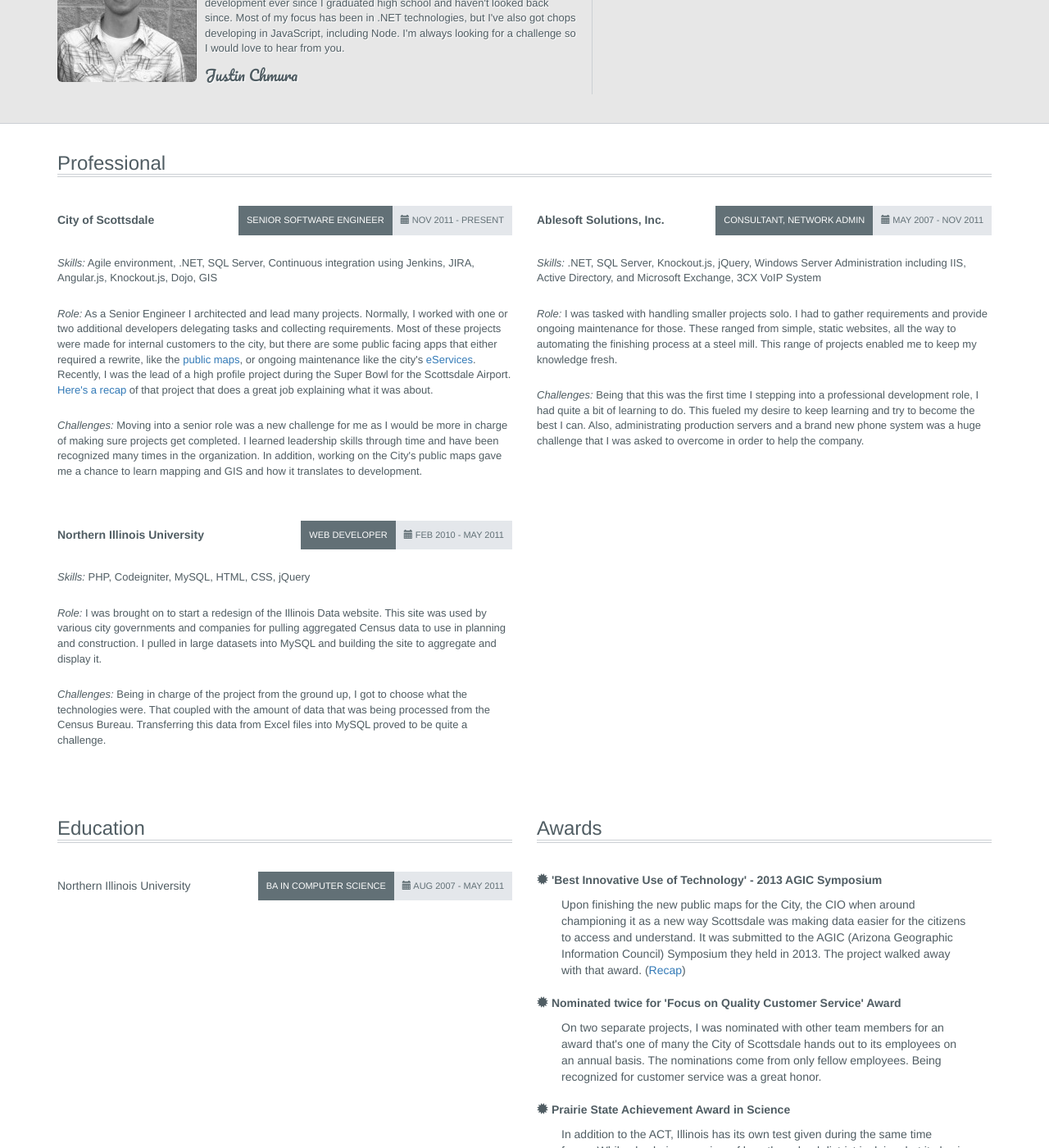
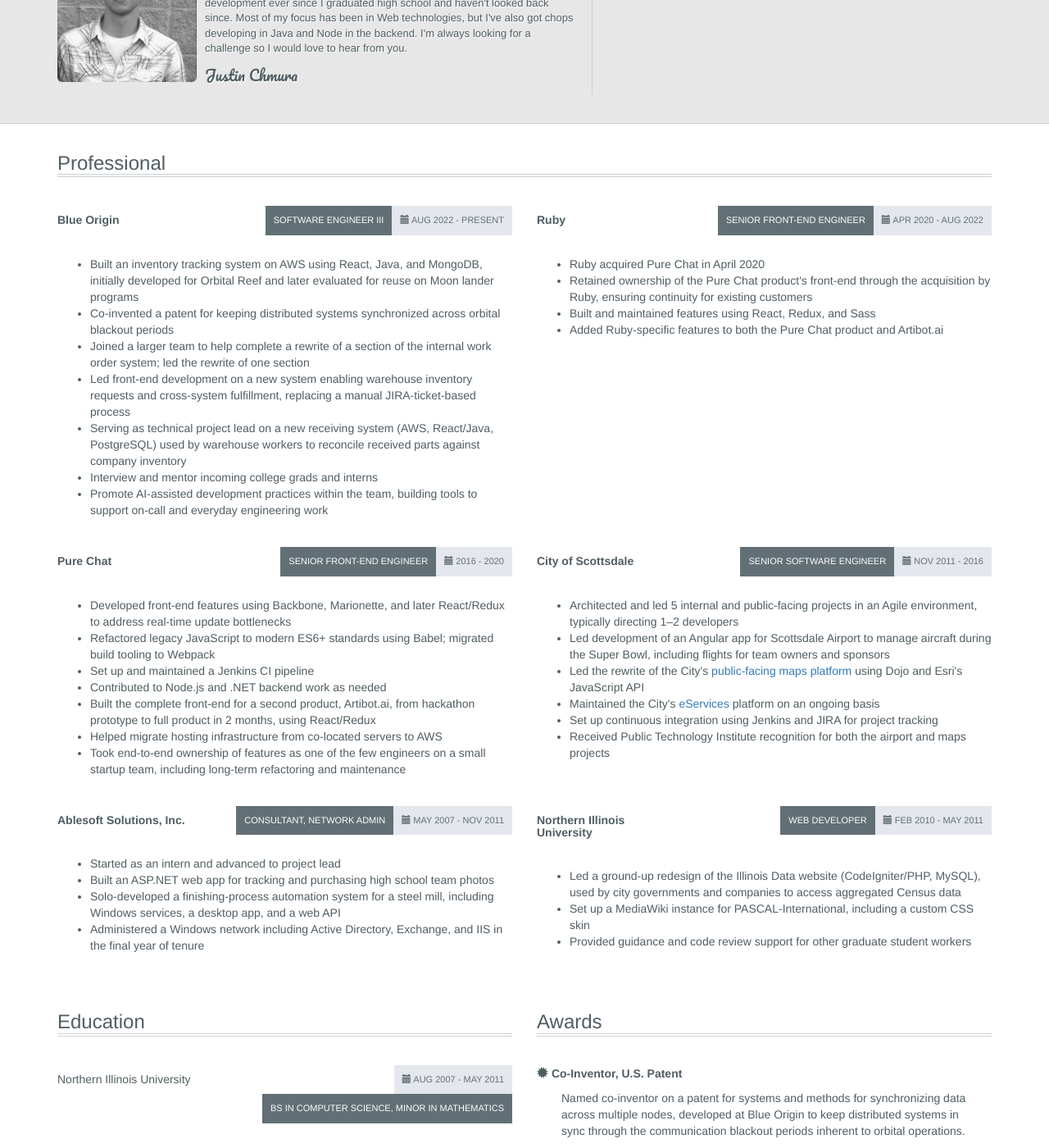
Before and after one commit to justinchmura/justinchmura.github.io, a Jekyll site: the page built from index.html, in a window 1280 px wide and 1400 px high, scrolled down 193 px. Shown: the whole window at 82% size. Built offline with Jekyll 4.4.1, drawn with Linux system fonts in a browser that asks for light colours; nearby versions of some CDN libraries; some of the changed text lies outside the part shown.

Commit message:
Updates to page

```diff
--- a/_config.yml
+++ b/_config.yml
@@ -2,9 +2,7 @@
 title: Justin Chmura
 email: justin.chmura@gmail.com
 description: > # this means to ignore newlines until "baseurl:"
-  Write an awesome description for your new site here. You can edit this
-  line in _config.yml. It will appear in your document head meta (for
-  Google search results) and in your feed.xml site description.
+  My Digital Resume
 baseurl: "" # the subpath of your site, e.g. /blog/
 url: "http://justinchmura.github.io" # the base hostname & protocol for your site
 twitter_username: justinchmura
--- a/_includes/header.html
+++ b/_includes/header.html
@@ -21,7 +21,7 @@
             <p>
               Hey there, my name is Justin Chmura. I've been doing professional development ever
               since I graduated high school and haven't looked back since. Most of my focus has been
-              in .NET technologies, but I've also got chops developing in JavaScript, including Node.
+              in Web technologies, but I've also got chops developing in Java and Node in the backend.
               I'm always looking for a challenge so I would love to hear from you.
             </p>
             <p id="signature">
@@ -38,7 +38,7 @@
           </div>
           <div class="col-md-6 col-xs-6">
             <span class="glyphicon glyphicon-map-marker"></span>
-            Scottsdale, AZ
+            Owens Cross Roads, AL
           </div>
         </div>
         <div id="social" class="row">
--- a/index.html
+++ b/index.html
@@ -11,41 +11,103 @@
       <div class="col-md-6 col-xs-12">
         <div class="row">
           <div class="col-md-4 col-xs-4">
+            <h5>Blue Origin</h5>
+          </div>
+          <div class="col-md-8 col-xs-8">
+            <div class="light-block pull-right">
+              <span class="glyphicon glyphicon-calendar"></span>
+              Aug 2022 - Present
+            </div>
+            <div class="dark-block pull-right">
+              Software Engineer III
+            </div>
+          </div>
+        </div>
+        <ul>
+          <li>Built an inventory tracking system on AWS using React, Java, and MongoDB, initially developed for Orbital Reef and later evaluated for reuse on Moon lander programs</li>
+          <li>Co-invented a patent for keeping distributed systems synchronized across orbital blackout periods</li>
+          <li>Joined a larger team to help complete a rewrite of a section of the internal work order system; led the rewrite of one section</li>
+          <li>Led front-end development on a new system enabling warehouse inventory requests and cross-system fulfillment, replacing a manual JIRA-ticket-based process</li>
+          <li>Serving as technical project lead on a new receiving system (AWS, React/Java, PostgreSQL) used by warehouse workers to reconcile received parts against company inventory</li>
+          <li>Interview and mentor incoming college grads and interns</li>
+          <li>Promote AI-assisted development practices within the team, building tools to support on-call and everyday engineering work</li>
+        </ul>
+      </div>
+      <div class="col-md-6 col-xs-12">
+        <div class="row">
+          <div class="col-md-4 col-xs-4">
+            <h5>Ruby</h5>
+          </div>
+          <div class="col-md-8 col-xs-8">
+            <div class="light-block pull-right">
+              <span class="glyphicon glyphicon-calendar"></span>
+              Apr 2020 - Aug 2022
+            </div>
+            <div class="dark-block pull-right">
+              Senior Front-End Engineer
+            </div>
+          </div>
+        </div>
+        <ul>
+          <li>Ruby acquired Pure Chat in April 2020</li>
+          <li>Retained ownership of the Pure Chat product's front-end through the acquisition by Ruby, ensuring continuity for existing customers</li>
+          <li>Built and maintained features using React, Redux, and Sass</li>
+          <li>Added Ruby-specific features to both the Pure Chat product and Artibot.ai</li>
+        </ul>
+      </div>
+    </div>
+    <div class="row">
+      <div class="col-md-6 col-xs-12">
+        <div class="row">
+          <div class="col-md-4 col-xs-4">
+            <h5>Pure Chat</h5>
+          </div>
+          <div class="col-md-8 col-xs-8">
+            <div class="light-block pull-right">
+              <span class="glyphicon glyphicon-calendar"></span>
+              2016 - 2020
+            </div>
+            <div class="dark-block pull-right">
+              Senior Front-End Engineer
+            </div>
+          </div>
+        </div>
+        <ul>
+          <li>Developed front-end features using Backbone, Marionette, and later React/Redux to address real-time update bottlenecks</li>
+          <li>Refactored legacy JavaScript to modern ES6+ standards using Babel; migrated build tooling to Webpack</li>
+          <li>Set up and maintained a Jenkins CI pipeline</li>
+          <li>Contributed to Node.js and .NET backend work as needed</li>
+          <li>Built the complete front-end for a second product, Artibot.ai, from hackathon prototype to full product in 2 months, using React/Redux</li>
+          <li>Helped migrate hosting infrastructure from co-located servers to AWS</li>
+          <li>Took end-to-end ownership of features as one of the few engineers on a small startup team, including long-term refactoring and maintenance</li>
+        </ul>
+      </div>
+      <div class="col-md-6 col-xs-12">
+        <div class="row">
+          <div class="col-md-4 col-xs-4">
             <h5>City of Scottsdale</h5>
           </div>
           <div class="col-md-8 col-xs-8">
             <div class="light-block pull-right">
               <span class="glyphicon glyphicon-calendar"></span>
-              Nov 2011 - Present
+              Nov 2011 - 2016
             </div>
             <div class="dark-block pull-right">
               Senior Software Engineer
             </div>
           </div>
         </div>
-        <p>
-          <i>Skills:</i> Agile environment, .NET, SQL Server, Continuous integration
-          using Jenkins, JIRA, Angular.js, Knockout.js, Dojo, GIS
-        </p>
-        <p>
-          <i>Role:</i> As a Senior Engineer I architected and lead many projects. Normally,
-          I worked with one or two additional developers delegating tasks and collecting
-          requirements. Most of these projects were made for internal customers to the city,
-          but there are some public facing apps that either required a rewrite, like the
-          <a href="http://eservices.scottsdaleaz.gov/maps/" target="_blank">public maps</a>,
-          or ongoing maintenance like the city's
-          <a href="https://eservices.scottsdaleaz.gov/eservices/" target="_blank">eServices</a>.
-          Recently, I was the lead of a high profile project during the Super Bowl for the Scottsdale
-          Airport. <a href="http://www.scottsdaleaz.gov/Assets/Public+Website/airport/News+Release+Images/PPR-Application.pdf" target="_blank">
-          Here's a recap</a> of that project that does a great job explaining what it was about.
-        </p>
-        <p>
-          <i>Challenges:</i> Moving into a senior role was a new challenge for me as I would be
-          more in charge of making sure projects get completed. I learned leadership skills through
-          time and have been recognized many times in the organization. In addition, working on the City's
-          public maps gave me a chance to learn mapping and GIS and how it translates to development.
-        </p>
+        <ul>
+          <li>Architected and led 5 internal and public-facing projects in an Agile environment, typically directing 1–2 developers</li>
+          <li>Led development of an Angular app for Scottsdale Airport to manage aircraft during the Super Bowl, including flights for team owners and sponsors</li>
+          <li>Led the rewrite of the City's <a href="http://eservices.scottsdaleaz.gov/maps/" target="_blank">public-facing maps platform</a> using Dojo and Esri's JavaScript API</li>
+          <li>Maintained the City's <a href="https://eservices.scottsdaleaz.gov/eservices/" target="_blank">eServices</a> platform on an ongoing basis</li>
+          <li>Set up continuous integration using Jenkins and JIRA for project tracking</li>
+          <li>Received Public Technology Institute recognition for both the airport and maps projects</li>
+        </ul>
       </div>
+    </div>
+    <div class="row">
       <div class="col-md-6 col-xs-12">
         <div class="row">
           <div class="col-md-4 col-xs-4">
@@ -61,31 +123,19 @@
             </div>
           </div>
         </div>
-        <p>
-          <i>Skills:</i> .NET, SQL Server, Knockout.js, jQuery, Windows Server Administration
-          including IIS, Active Directory, and Microsoft Exchange, 3CX VoIP System
-        </p>
-        <p>
-          <i>Role:</i> I was tasked with handling smaller projects solo. I had to gather requirements
-          and provide ongoing maintenance for those. These ranged from simple, static websites,
-          all the way to automating the finishing process at a steel mill. This range of projects
-          enabled me to keep my knowledge fresh.
-        </p>
-        <p>
-          <i>Challenges:</i> Being that this was the first time I stepping into a professional
-          development role, I had quite a bit of learning to do. This fueled my desire to keep learning and try to become
-          the best I can. Also, administrating production servers and a brand new phone system was a huge
-          challenge that I was asked to overcome in order to help the company.
-        </p>
+        <ul>
+          <li>Started as an intern and advanced to project lead</li>
+          <li>Built an ASP.NET web app for tracking and purchasing high school team photos</li>
+          <li>Solo-developed a finishing-process automation system for a steel mill, including Windows services, a desktop app, and a web API</li>
+          <li>Administered a Windows network including Active Directory, Exchange, and IIS in the final year of tenure</li>
+        </ul>
       </div>
-    </div>
-    <div class="row">
       <div class="col-md-6 col-xs-12">
         <div class="row">
-          <div class="col-md-6 col-xs-6">
+          <div class="col-md-4 col-xs-4">
             <h5>Northern Illinois University</h5>
           </div>
-          <div class="col-md-6 col-xs-6">
+          <div class="col-md-8 col-xs-8">
             <div class="light-block pull-right">
               <span class="glyphicon glyphicon-calendar"></span>
               Feb 2010 - May 2011
@@ -95,21 +145,11 @@
             </div>
           </div>
         </div>
-        <p>
-          <i>Skills:</i> PHP, Codeigniter, MySQL, HTML, CSS, jQuery
-        </p>
-        <p>
-          <i>Role:</i> I was brought on to start a redesign of the Illinois Data website. This
-          site was used by various city governments and companies for pulling aggregated Census
-          data to use in planning and construction. I pulled in large datasets into
-          MySQL and building the site to aggregate and display it.
-        </p>
-        <p>
-          <i>Challenges:</i> Being in charge of the project from the ground up, I got to choose
-          what the technologies were. That coupled with the amount of data that was being processed
-          from the Census Bureau. Transferring this data from Excel files into MySQL proved to be
-          quite a challenge.
-        </p>
+        <ul>
+          <li>Led a ground-up redesign of the Illinois Data website (CodeIgniter/PHP, MySQL), used by city governments and companies to access aggregated Census data</li>
+          <li>Set up a MediaWiki instance for PASCAL-International, including a custom CSS skin</li>
+          <li>Provided guidance and code review support for other graduate student workers</li>
+        </ul>
       </div>
     </div>
   </section>
@@ -129,7 +169,7 @@
               Aug 2007 - May 2011
             </div>
             <div class="dark-block pull-right">
-              BA in Computer Science
+              BS in Computer Science, Minor in Mathematics
             </div>
           </div>
         </div>
@@ -144,15 +184,34 @@
           <li>
             <strong>
               <span class="glyphicon glyphicon-certificate"></span>
+              Co-Inventor, U.S. Patent
+            </strong>
+            <p>
+              Named co-inventor on a patent for systems and methods for synchronizing data
+              across multiple nodes, developed at Blue Origin to keep distributed systems in
+              sync through the communication blackout periods inherent to orbital operations.
+            </p>
+          </li>
+          <li>
+            <strong>
+              <span class="glyphicon glyphicon-certificate"></span>
+              CSS Competition Winner - CSSDay Conference, 2014
+            </strong>
+            <p>
+              Won the CSS competition held at the CSSDay Conference in December 2014.
+            </p>
+          </li>
+          <li>
+            <strong>
+              <span class="glyphicon glyphicon-certificate"></span>
               'Best Innovative Use of Technology' - 2013 AGIC Symposium
             </strong>
             <p>
-              Upon finishing the new public maps for the City, the CIO when around
+              Upon finishing the new public maps for the City, the CIO went around
               championing it as a new way Scottsdale was making data easier for the
               citizens to access and understand. It was submitted to the AGIC
               (Arizona Geographic Information Council) Symposium they held in 2013.
               The project walked away with that award.
-              (<a href="http://www.agicsymposium.org/faqs/2013-recap" target="_blank">Recap</a>)
             </p>
           </li>
           <li>
@@ -167,18 +226,6 @@
               a great honor.
             </p>
           </li>
-          <li>
-            <strong>
-              <span class="glyphicon glyphicon-certificate"></span>
-              Prairie State Achievement Award in Science
-            </strong>
-            <p>
-              In addition to the ACT, Illinois has its own test given during the same time frame. While
-              also being a review of how the school district is doing, but it also is another test of
-              a student's knowledge. I received this award on the Science portion of the test. No direct
-              score is given but it is awarded for excellent performance in a particular area.
-            </p>
-          </li>
         </ul>
       </section>
     </div>
```
